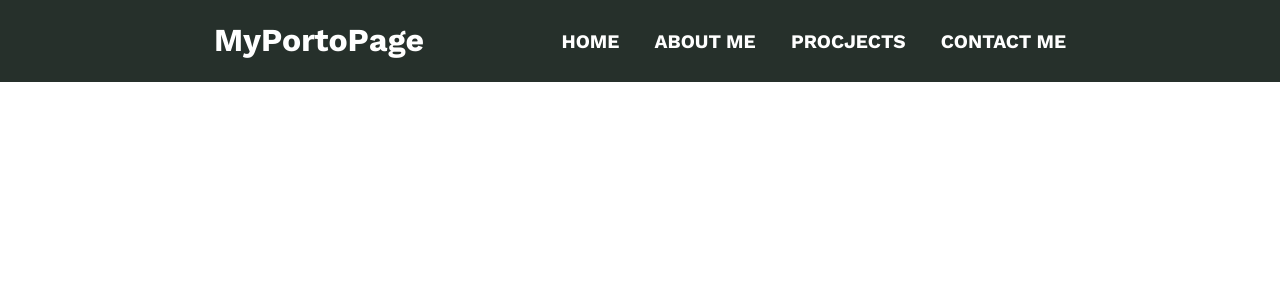
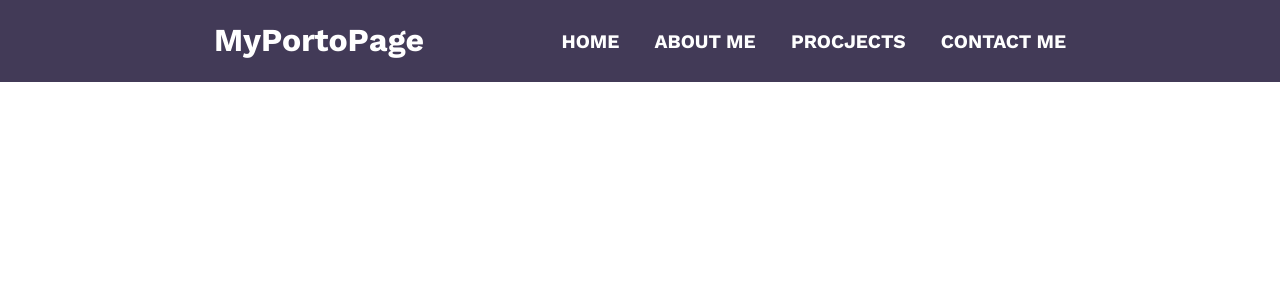
Before and after one commit to Jean-PierreNovak0612/portofolio, a React (Create React App) app: page /#/ in a window 1280 px wide. Shown: the top 300 px of the page. Built offline with nearby package versions, Linux system fonts and the light colour scheme.

Commit message:
Modified the Header styling

```diff
--- a/src/css/Header.css
+++ b/src/css/Header.css
@@ -1,5 +1,5 @@
 :root {
-	--navbarBackground: rgb(38, 48, 43);
+	--navbarBackground: rgb(66, 58, 87);
 }
 
 header {
@@ -247,13 +247,13 @@ input[type='checkbox'] {
 }
 
 .toggle-navbar:not(:checked) + .toggle-nav-label .hamburger-icon {
-	animation: moveBackRight 2s;
+	animation: moveBackRight 1.5s;
 	opacity: 1;
 }
 
 .toggle-navbar:not(:checked) + .toggle-nav-label .hamburger-icon::before,
 .toggle-navbar:not(:checked) + .toggle-nav-label .hamburger-icon::after {
-	animation: moveBackLeft 2s;
+	animation: moveBackLeft 1.5s;
 	opacity: 1;
 }
 
@@ -360,7 +360,6 @@ input[type='checkbox'] {
 	nav ul .sublinks {
 		display: block;
 		position: absolute;
-		width: 450px;
 		top: 100%;
 		border-top: 5px solid #fff;
 		background-color: var(--navbarBackground);
@@ -379,7 +378,7 @@ input[type='checkbox'] {
 		position: relative;
 		text-align: left;
 		margin: 0;
-		padding: 1em 0 1.5em;
+		padding: 1em 1em 1.5em;
 		display: list-item;
 	}
 }
```
